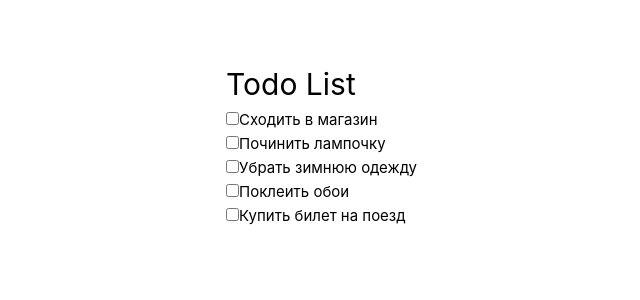
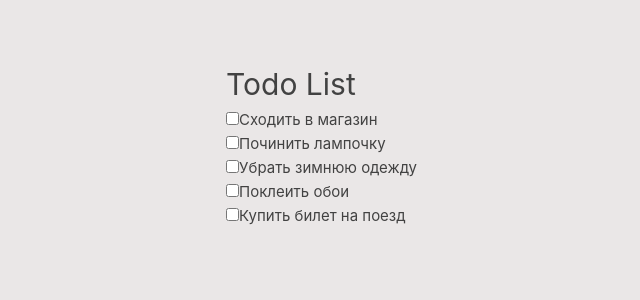
Before and after one commit to nasty23-star/my-vue3-app, a Vue app: page / in a window 1280 px wide. Shown: the top 300 px of the page, without its empty margins (223-863 px from the left). Built offline with nearby package versions, Linux system fonts and the light colour scheme.

Commit message:
Убрала слепящий черный и белый цвета

```diff
--- a/src/assets/base.css
+++ b/src/assets/base.css
@@ -1,23 +1,30 @@
 :root,
 :root.light {
-  --color-background: var(--vt-c-white);
-  --color-background-soft: var(--vt-c-white-soft);
-  --color-background-mute: var(--vt-c-white-mute);
-  --color-border: var(--vt-c-divider-light-2);
-  --color-border-hover: var(--vt-c-divider-light-1);
-  --color-heading: var(--vt-c-text-light-1);
-  --color-text: var(--vt-c-text-light-1);
+  /* Светлая тема - серые тона */
+  --color-background: #eae7e7;
+  --color-background-soft: #e0e0e0;
+  --color-background-mute: #bdbdbd;
+
+  --color-text: #424242;
+  --color-heading: #353131;
+
+  --color-border: #9e9e9e;
+  --color-border-hover: #757575;
 }
 
 :root.dark {
+  /* Темная тема - темные серые тона */
+  --color-background: #212121;
+  --color-background-soft: #424242;
+  --color-background-mute: #616161;
+
+  --color-text: #e0e0e0;
+  --color-heading: #dfd8d8;
+
+  --color-border: #757575;
+  --color-border-hover: #9e9e9e;
+
   color-scheme: dark;
-  --color-background: var(--vt-c-black);
-  --color-background-soft: var(--vt-c-black-soft);
-  --color-background-mute: var(--vt-c-black-mute);
-  --color-border: var(--vt-c-divider-dark-2);
-  --color-border-hover: var(--vt-c-divider-dark-1);
-  --color-heading: var(--vt-c-text-dark-1);
-  --color-text: var(--vt-c-text-dark-2);
 }
 
 *,
```
